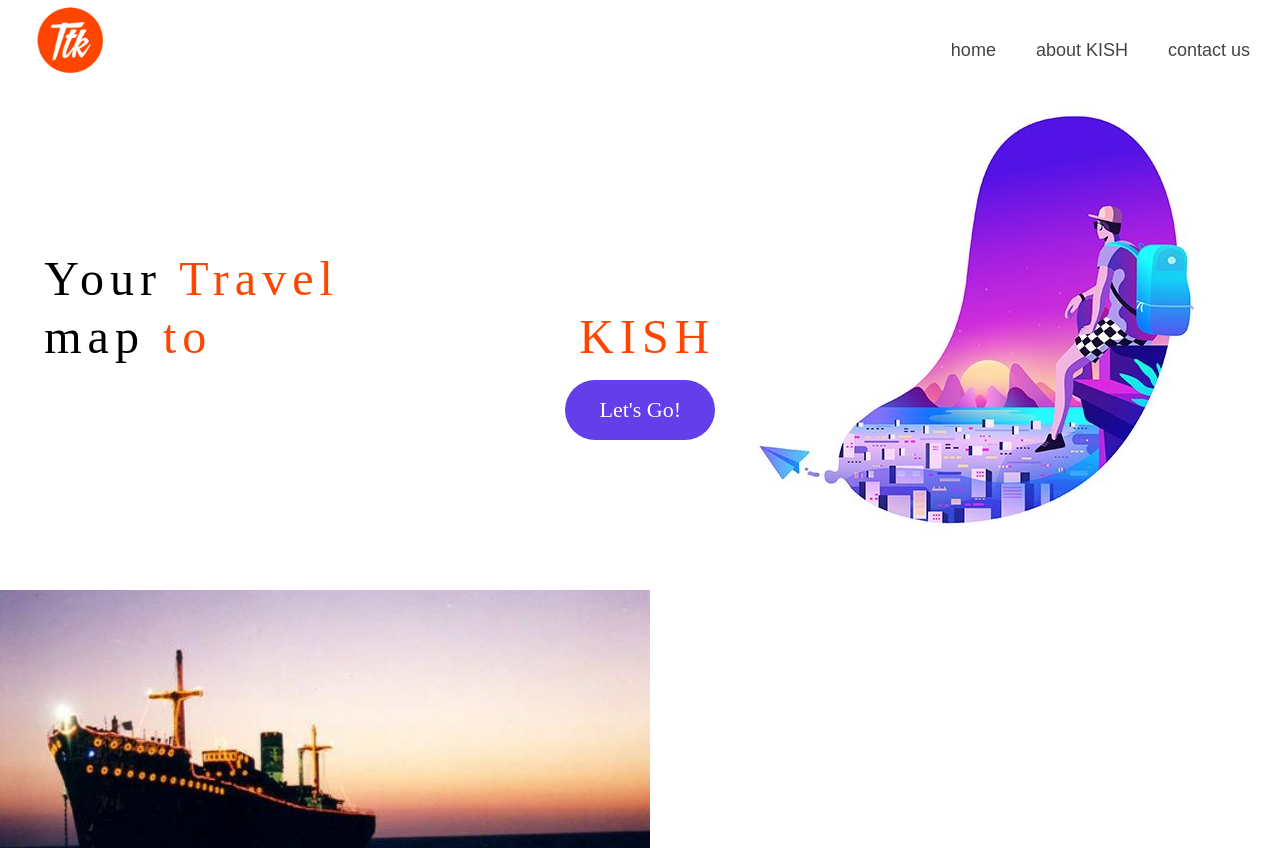
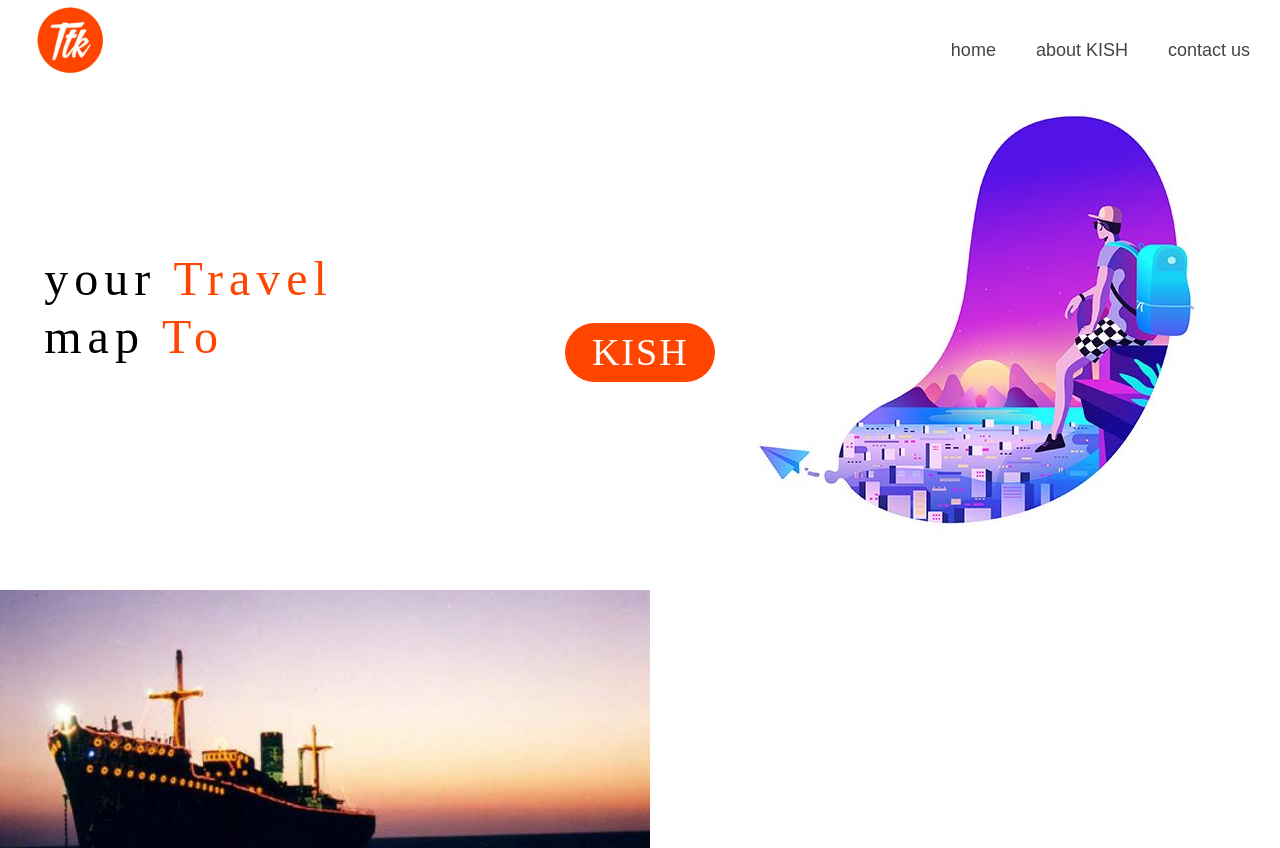
Before and after one commit to Saeed-jlnsi/Travel, a Vue app: page /#/ in a window 1280 px wide. Shown: the top 848 px of the page. Built offline with nearby package versions, Linux system fonts and the light colour scheme; a web font is replaced by a local one.

Commit message:
some minor change in kish button

```diff
--- a/src/views/Home.vue
+++ b/src/views/Home.vue
@@ -4,9 +4,9 @@
             <app-header></app-header>
             <div :class="$style.content">
                   <div :class="$style.heroText">
-                    <span>Your <span :class="$style.orangered">Travel <br></span>map <span :class="$style.orangered"> to </span></span>
-                    <span style="float:right;" :class="$style.orangered">KISH</span><br/>
-                    <app-button :class="$style.btnStart">Let's Go!</app-button>
+                    <span>your <span :class="$style.orangered">Travel <br></span>map <span :class="$style.orangered"> To </span></span>
+                    <!-- <span style="float:right;" :class="$style.orangered"></span><br/> -->
+                    <app-button :class="$style.btnStart">KISH</app-button>
                   </div>
                   <div class="$style.mainImage">
                     <img :src="image" alt="">
--- a/src/views/home.scss
+++ b/src/views/home.scss
@@ -32,6 +32,12 @@ html {
             .btnStart {
                 margin: 15px auto 0 auto;
                 float: right;
+                & > div {
+                    background: orangered;
+                    // font-weight: bolder;
+                    font-size: 38px;
+                    letter-spacing: 2px;
+                }
             }
         }
         .box-container {
```
